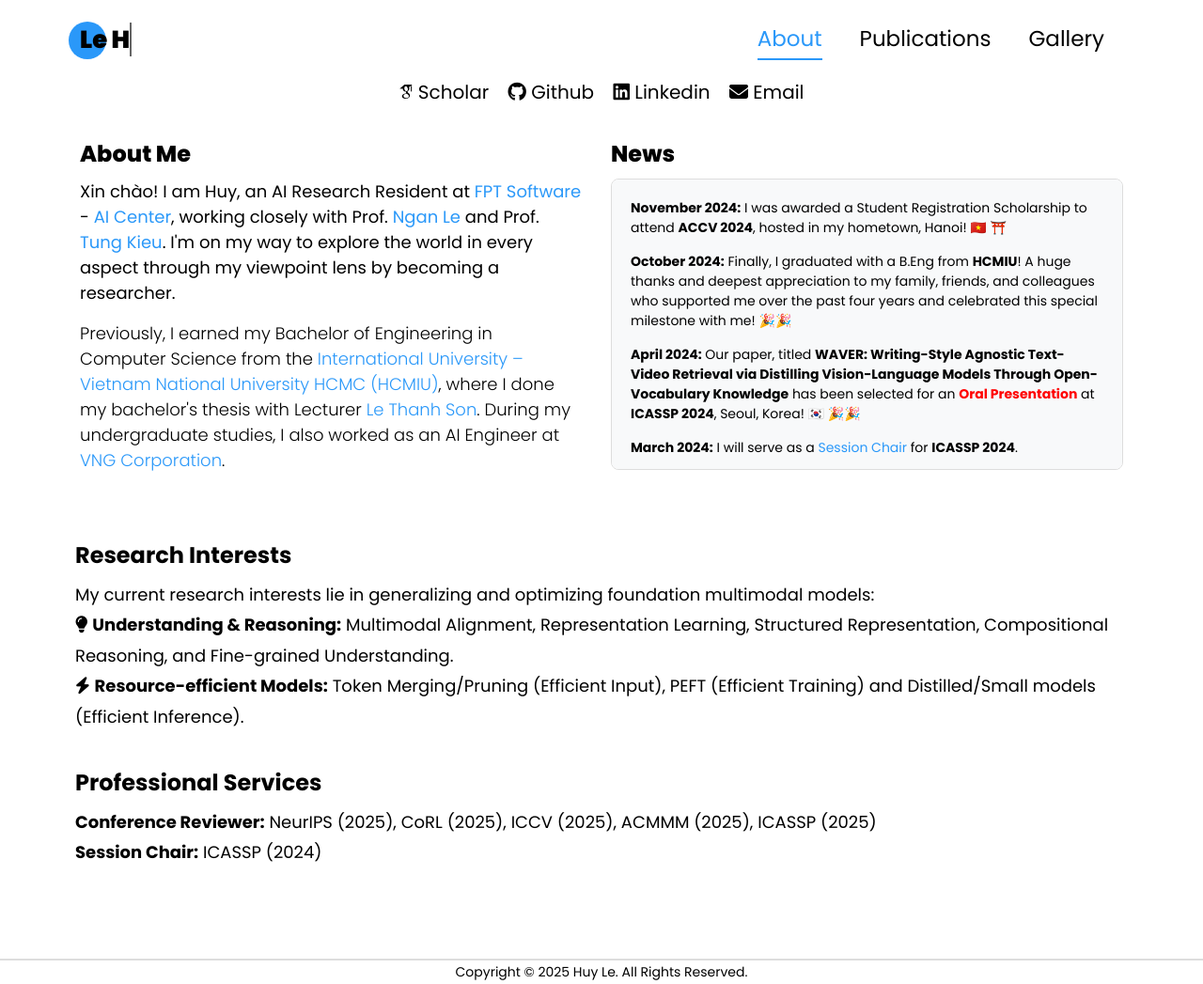
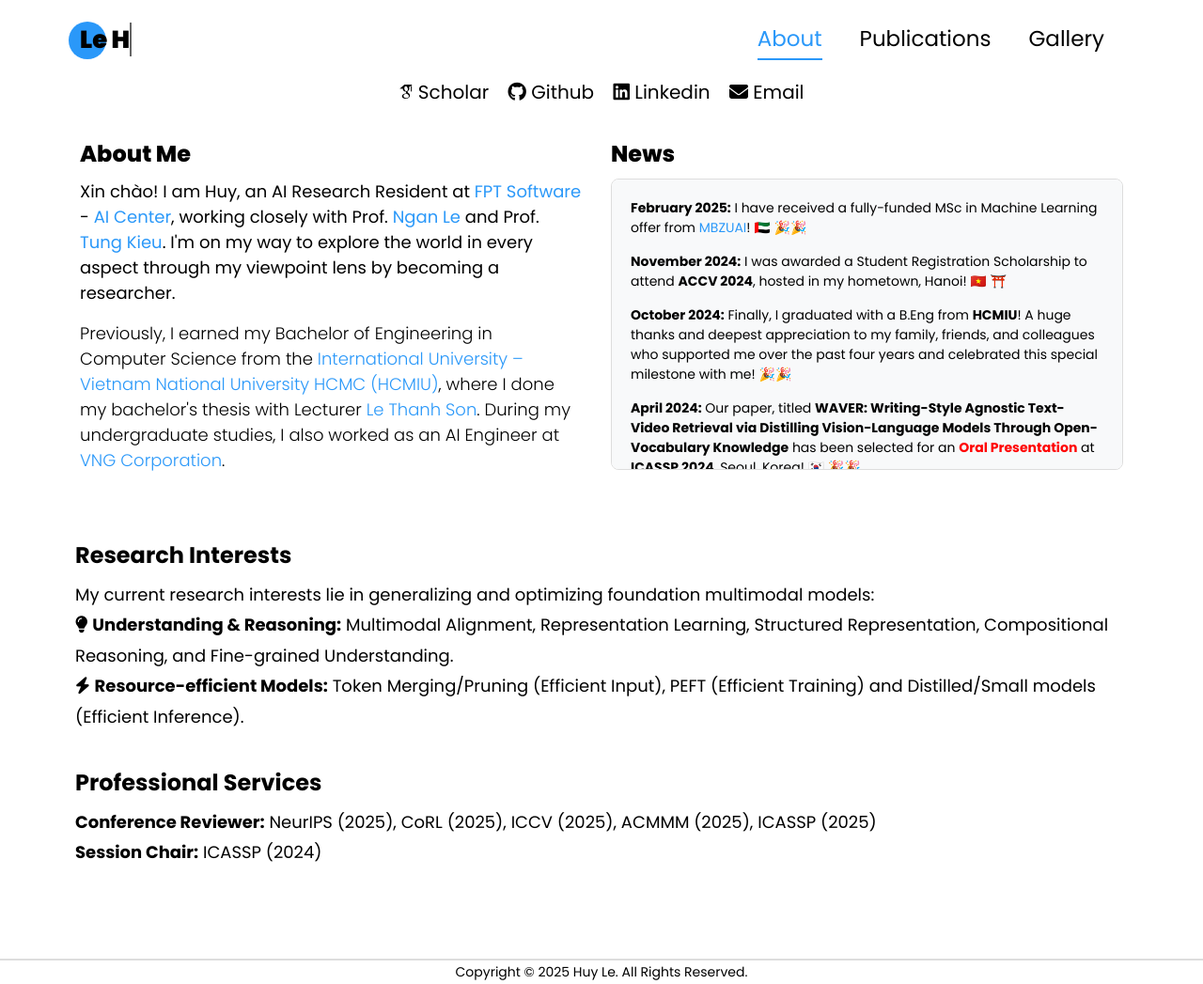
Before and after one commit to lehuy1611/lehuy1611.github.io, a Jekyll site: the page index.html, which Jekyll copies as it is, in a window 1280 px wide. Shown: the whole page at 94% size. Built offline with Jekyll 4.4.1, drawn with Linux system fonts in a browser that asks for light colours; some web fonts are replaced.

Commit message:
Update index.html

```diff
--- a/index.html
+++ b/index.html
@@ -152,6 +152,11 @@
                                     <strong>April 2025:</strong> I will be joining <a href="https://mila.quebec/en" rel="permalink">Mila – Quebec AI Institute</a> as a <b>Graduate Student Researcher</b>, and a <b>Research Master's student</b> affiliated with the <a href="https://www.umontreal.ca/en/" rel="permalink">University of Montreal (UdeM)</a> in <b>Fall 2025</b>, working with <a href="https://www.iro.umontreal.ca/~agrawal/" rel="permalink">Prof. Aishwarya Agrawal</a>.
                                 </span>
                             </li> -->
+			    <li style="margin-bottom: 15px; display: flex; align-items: center;">
+                                <span>
+                                    <strong>February 2025:</strong> I have received a fully-funded MSc in Machine Learning offer from <a href="https://mbzuai.ac.ae/" rel="permalink">MBZUAI</a>! 🇦🇪 🎉🎉
+                                </span>
+                            </li>
                             <li style="margin-bottom: 15px; display: flex; align-items: center;">
                                 <span>
                                     <strong>November 2024:</strong> I was awarded a Student Registration Scholarship to attend <b>ACCV 2024</b>, hosted in my hometown, Hanoi! 🇻🇳 ⛩️
```
